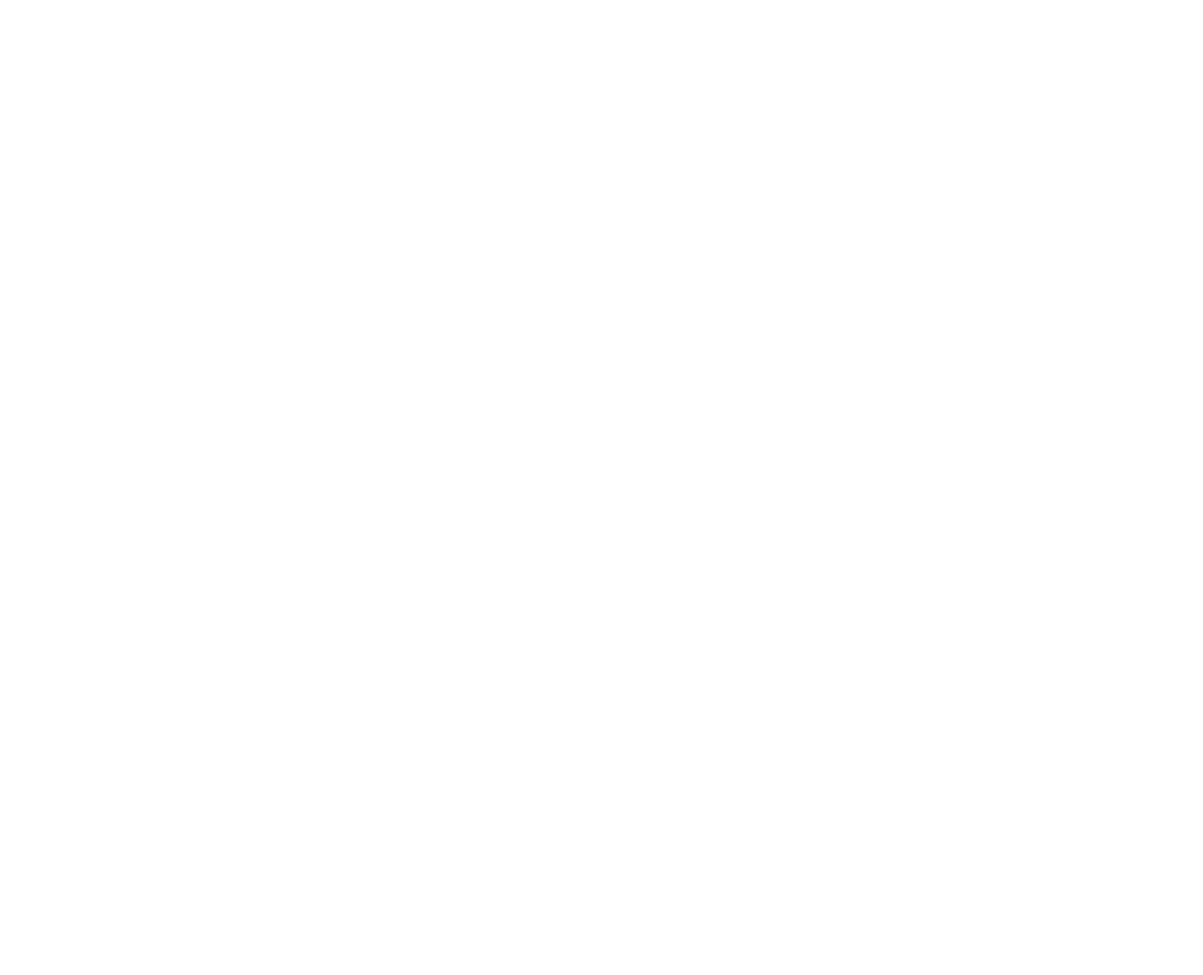
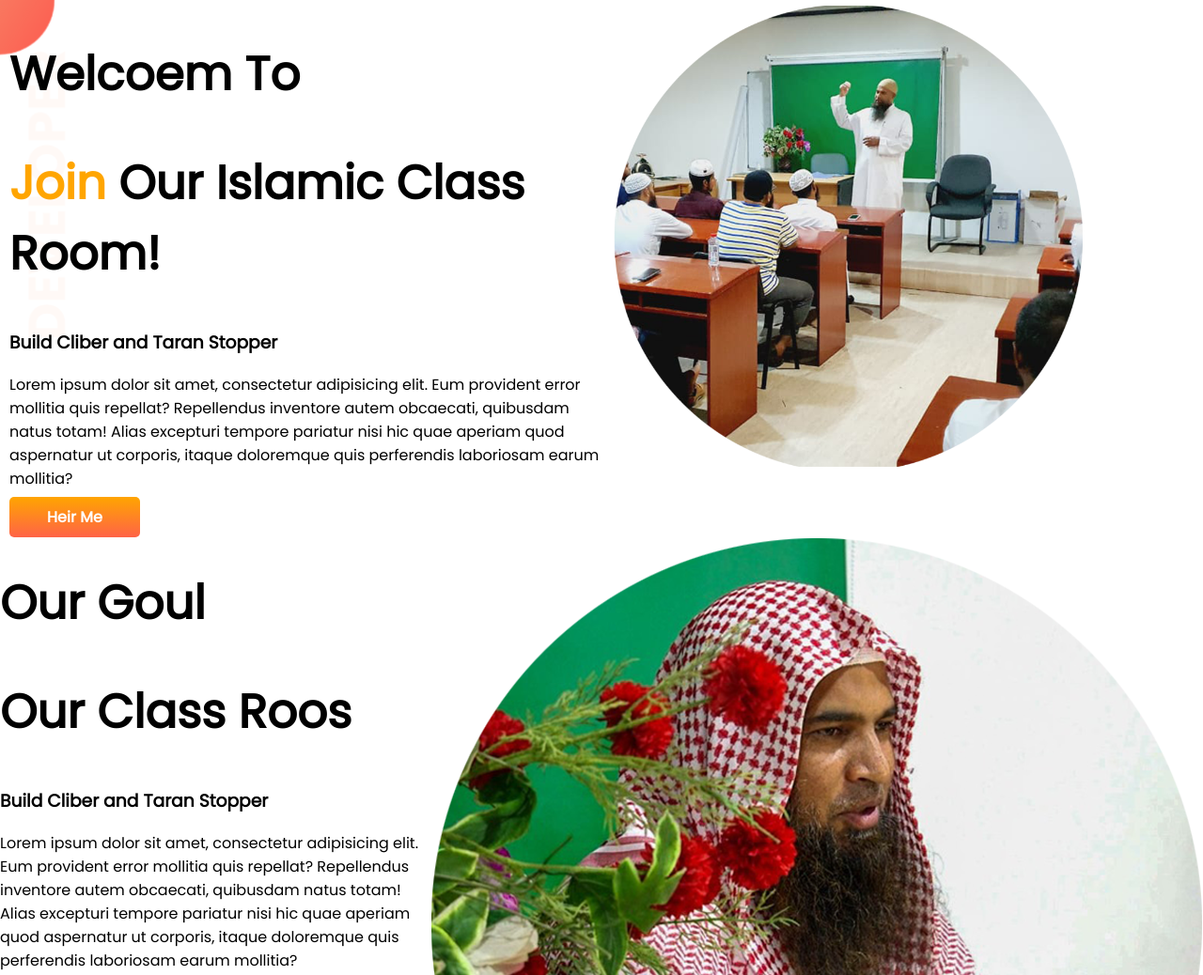
Before and after one commit to QasemAbbas/developer-protfolio, a plain HTML site: page index.html in a window 1280 px wide. Shown: the top 1038 px of the page at 94% size. Before the commit the page ends 800 px from the top, so only its background shows below. Drawn offline with Linux system fonts and the light colour scheme.

Commit message:
top banner added

```diff
--- a/index.html
+++ b/index.html
@@ -5,9 +5,43 @@
     <meta http-equiv="X-UA-Compatible" content="IE=edge">
     <meta name="viewport" content="width=device-width, initial-scale=1.0">
     <title>QasemBinAbbas</title>
+    <link rel="preconnect" href="https://fonts.googleapis.com">
+    <link rel="preconnect" href="https://fonts.gstatic.com" crossorigin>
+    <link href="https://fonts.googleapis.com/css2?family=Fira+Sans&family=Montserrat&family=Poppins:ital@0;1&family=Satisfy&display=swap" rel="stylesheet">
     <link rel="stylesheet" href="style.css">
 </head>
 <body>
+<section class="top-banner">
+
+    <div class="half-width">
+        <h1>Welcoem To</h1>
+        <h1><span class="orange-color">Join</span> Our Islamic Class Room!</h1>
+        <h3>Build Cliber and Taran Stopper</h3>
+        <p>Lorem ipsum dolor sit amet, consectetur adipisicing elit. Eum provident error mollitia quis repellat? Repellendus inventore autem obcaecati, quibusdam natus totam! Alias excepturi tempore pariatur nisi hic quae aperiam quod aspernatur ut corporis, itaque doloremque quis perferendis laboriosam earum mollitia?</p>
+        <a class="link-button" target="_blank" href="www.youtube.com">Heir Me</a>
+    </div>
+
+    <div class="half-width">
+        <img src="/images/qasem-1.png" alt="">
+    </div>
+
+</section>
+
+<section>
+
+    <div>
+        <h1>Our Goul</h1>
+        <h1>Our Class Roos</h1>
+        <h3>Build Cliber and Taran Stopper</h3>
+        <p>Lorem ipsum dolor sit amet, consectetur adipisicing elit. Eum provident error mollitia quis repellat? Repellendus inventore autem obcaecati, quibusdam natus totam! Alias excepturi tempore pariatur nisi hic quae aperiam quod aspernatur ut corporis, itaque doloremque quis perferendis laboriosam earum mollitia?</p>
+
+    </div>
+
+    <div>
+        <img src="/images/qasem-2.png" alt="">
+    </div>
+
+</section>
 
 </body>
 </html>
--- a/style.css
+++ b/style.css
@@ -0,0 +1,37 @@
+body{
+    font-family: 'Poppins', sans-serif;
+    margin: 0;
+}
+h1{
+    font-size: 50px;
+}
+.orange-color{
+    color: orange;
+}
+
+section{
+    display: flex;
+}
+.half-width{
+    width: 50%;
+    padding-left: 10px;
+}
+
+.half-width img{
+    width: 80%;
+}
+
+.link-button{
+    text-decoration: none;
+    background-image: linear-gradient(orange, tomato);
+    padding: 10px 40px;
+    border-radius: 5px;
+    color: white;
+    font-weight: 700;
+
+}
+
+.top-banner{
+    background-image: url(images/top-banner.png);
+    background-repeat: no-repeat;
+}
```
Also changed, not shown: images/dream-bg.png (added), images/e361ef03-e33d-4153-99ac-60311ee10fc6.jpg (added), images/exp-bg.png (added), images/my-bg.png (added), images/my-bg2.png (added), images/qasem-1.png (added), images/qasem-2.png (added), images/top-banner.png (added), 7 other files.
